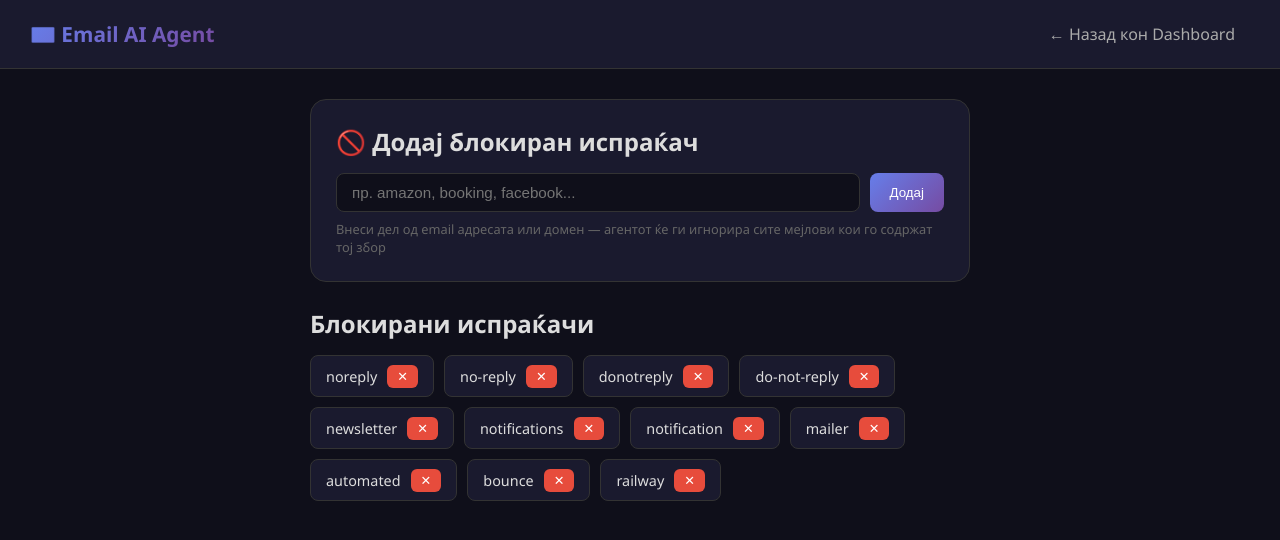
After one commit to Marinst9/email-agent, a Flask app: page /blocked in a window 1280 px wide. The commit adds this page. Shown: the top 540 px of the page. Run offline with Flask 3, Linux system fonts and the light colour scheme; the visitor is signed in with stand-in values (Sample User, id 1).

Commit message:
add blocked senders management

```diff
--- a/app.py
+++ b/app.py
@@ -59,6 +59,20 @@ agent_state = {
 }
 
 templates_file = 'templates_data.json'
+BLOCKED_FILE = 'blocked_senders.json'
+
+def load_blocked():
+    default = ['noreply', 'no-reply', 'donotreply', 'do-not-reply',
+               'newsletter', 'notifications', 'notification', 'mailer',
+               'automated', 'bounce', 'railway']
+    if os.path.exists(BLOCKED_FILE):
+        with open(BLOCKED_FILE, 'r') as f:
+            return json.load(f)
+    return default
+
+def save_blocked(blocked):
+    with open(BLOCKED_FILE, 'w') as f:
+        json.dump(blocked, f)
 
 def load_templates():
     if os.path.exists(templates_file):
@@ -75,11 +89,8 @@ def save_templates(templates):
         json.dump(templates, f, ensure_ascii=False, indent=2)
 
 def is_automated_email(sender):
-    automated = ['noreply', 'no-reply', 'donotreply', 'do-not-reply',
-             'newsletter', 'notifications', 'notification', 'mailer',
-             'automated', 'bounce', 'zara', 'pinterest', 'binance',
-             'linkedin', 'upwork', 'airbnb', 'express@airbnb']
-    return any(word in sender.lower() for word in automated)
+    blocked = load_blocked()
+    return any(word in sender.lower() for word in blocked)
 
 def find_matching_template(subject, body, templates):
     text = (subject + ' ' + body).lower()
@@ -328,5 +339,25 @@ def history():
     logs = EmailLog.query.filter_by(user_email=user_email).order_by(EmailLog.timestamp.desc()).all()
     return render_template('history.html', logs=logs)
 
+@app.route('/blocked', methods=['GET', 'POST'])
+def manage_blocked():
+    if not session.get('user'):
+        return redirect(url_for('login'))
+    blocked = load_blocked()
+    if request.method == 'POST':
+        word = request.form.get('word', '').strip().lower()
+        if word and word not in blocked:
+            blocked.append(word)
+            save_blocked(blocked)
+        return redirect(url_for('manage_blocked'))
+    return render_template('blocked.html', blocked=blocked)
+
+@app.route('/blocked/delete/<word>', methods=['POST'])
+def delete_blocked(word):
+    blocked = load_blocked()
+    blocked = [b for b in blocked if b != word]
+    save_blocked(blocked)
+    return redirect(url_for('manage_blocked'))
+
 if __name__ == '__main__':
     app.run(debug=False, host='0.0.0.0', port=int(os.environ.get('PORT', 5000)))
--- /dev/null
+++ b/templates/blocked.html
@@ -0,0 +1,58 @@
+<!DOCTYPE html>
+<html lang="mk">
+<head>
+    <meta charset="UTF-8">
+    <title>Блокирани - Email AI Agent</title>
+    <style>
+        * { margin: 0; padding: 0; box-sizing: border-box; }
+        body { font-family: 'Segoe UI', sans-serif; background: #0f0f1a; color: #fff; }
+        .navbar { background: #1a1a2e; padding: 15px 30px; display: flex; justify-content: space-between; align-items: center; border-bottom: 1px solid #333; }
+        .navbar h1 { font-size: 1.3rem; background: linear-gradient(135deg, #667eea, #764ba2); -webkit-background-clip: text; -webkit-text-fill-color: transparent; }
+        .navbar a { color: #aaa; text-decoration: none; padding: 8px 15px; border-radius: 8px; }
+        .navbar a:hover { background: #2a2a4a; color: #fff; }
+        .container { max-width: 700px; margin: 30px auto; padding: 0 20px; }
+        .form-card { background: #1a1a2e; border: 1px solid #333; border-radius: 16px; padding: 25px; margin-bottom: 25px; }
+        .form-card h2 { margin-bottom: 15px; color: #ddd; }
+        .form-group { display: flex; gap: 10px; }
+        .form-group input { flex: 1; background: #0f0f1a; border: 1px solid #333; border-radius: 8px; padding: 10px 15px; color: #fff; font-size: 0.95rem; }
+        .form-group input:focus { outline: none; border-color: #667eea; }
+        .btn-add { background: linear-gradient(135deg, #667eea, #764ba2); color: white; border: none; padding: 10px 20px; border-radius: 8px; cursor: pointer; }
+        .hint { font-size: 0.8rem; color: #666; margin-top: 8px; }
+        .blocked-list { display: flex; flex-wrap: wrap; gap: 10px; }
+        .blocked-item { background: #1a1a2e; border: 1px solid #333; border-radius: 8px; padding: 8px 15px; display: flex; align-items: center; gap: 10px; }
+        .blocked-item span { color: #ddd; font-size: 0.9rem; }
+        .btn-delete { background: #e74c3c; color: white; border: none; padding: 4px 10px; border-radius: 6px; cursor: pointer; font-size: 0.8rem; }
+    </style>
+</head>
+<body>
+    <div class="navbar">
+        <h1>📧 Email AI Agent</h1>
+        <a href="/dashboard">← Назад кон Dashboard</a>
+    </div>
+
+    <div class="container">
+        <div class="form-card">
+            <h2>🚫 Додај блокиран испраќач</h2>
+            <form action="/blocked" method="POST">
+                <div class="form-group">
+                    <input type="text" name="word" placeholder="пр. amazon, booking, facebook..." required>
+                    <button type="submit" class="btn-add">Додај</button>
+                </div>
+            </form>
+            <div class="hint">Внеси дел од email адресата или домен — агентот ќе ги игнорира сите мејлови кои го содржат тој збор</div>
+        </div>
+
+        <h2 style="margin-bottom: 15px; color: #ddd;">Блокирани испраќачи</h2>
+        <div class="blocked-list">
+            {% for word in blocked %}
+            <div class="blocked-item">
+                <span>{{ word }}</span>
+                <form action="/blocked/delete/{{ word }}" method="POST">
+                    <button type="submit" class="btn-delete">✕</button>
+                </form>
+            </div>
+            {% endfor %}
+        </div>
+    </div>
+</body>
+</html>
--- a/templates/dashboard.html
+++ b/templates/dashboard.html
@@ -49,7 +49,7 @@
         <div class="navbar-links">
             <a href="/templates">⚙️ Шаблони</a>
                 <a href="/history">📋 Историја</a>
-
+                <a href="/blocked">🚫 Блокирани</a>
             <form action="/stop" method="POST" style="display:inline">
                 <button type="submit" class="btn-stop">⏹ Стопирај</button>
             </form>
```
